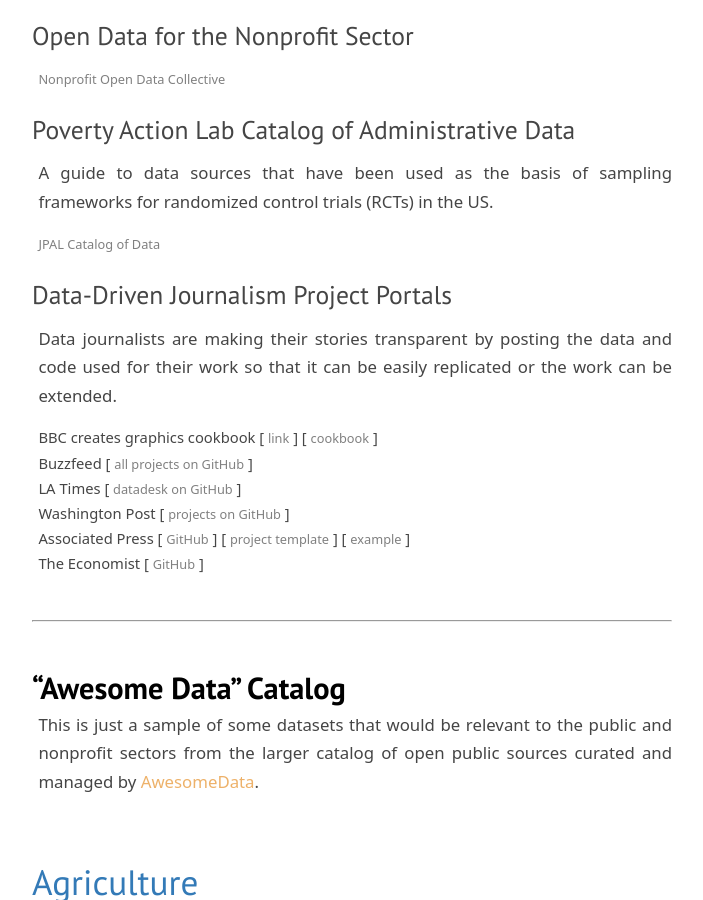
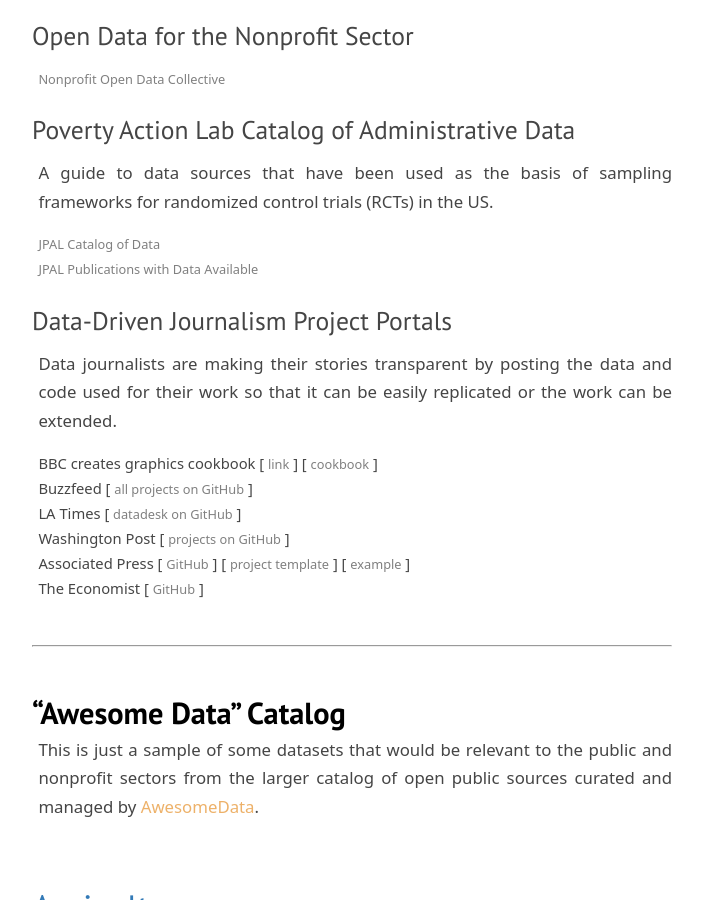
Before and after one commit to DS4PS/ds4ps.github.io, a Jekyll site: the page built from data.md, in a window 1280 px wide and 900 px high, scrolled down 3355 px. Shown: the whole window, without its empty margins (288-991 px from the left). Built offline with Jekyll 4.4.1, drawn with Linux system fonts in a browser that asks for light colours; nearby versions of some CDN libraries; library files that are not in the unit come from our copies.

Commit message:
Update data.md

```diff
--- a/data.md
+++ b/data.md
@@ -113,6 +113,8 @@
 A guide to data sources that have been used as the basis of sampling frameworks for randomized control trials (RCTs) in the US.
 
 * [JPAL Catalog of Data](https://www.povertyactionlab.org/sites/default/files/documents/AdminDataCatalog.pdf)
+* [JPAL Publications with Data Available](https://www.povertyactionlab.org/evaluations?f[0]=field_external_data:title:1)
+
 
 
 ### Data-Driven Journalism Project Portals
```
